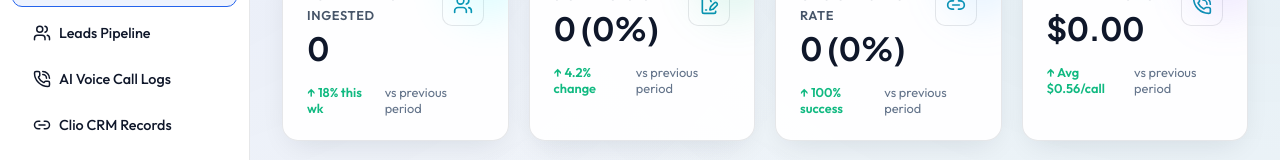
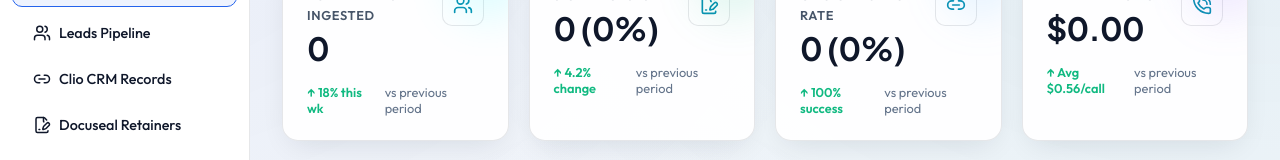
Before and after one commit to alihamzasultan/Pi-Agent, a React (Vite) app: page / in a window 1280 px wide. Shown: the part 143-303 px from the top of the page. Built offline with nearby package versions, Linux system fonts and the light colour scheme; no server answers; the database is empty.

Commit message:
Update App.tsx

```diff
--- a/src/App.tsx
+++ b/src/App.tsx
@@ -263,7 +263,7 @@ export const App: React.FC = () => {
   const navItems = [
     { id: "dashboard", label: "Dashboard Hub", icon: <LayoutDashboard size={18} /> },
     { id: "cases",     label: "Leads Pipeline", icon: <Users size={18} /> },
-    { id: "calls",     label: "AI Voice Call Logs", icon: <PhoneCall size={18} /> },
+    // { id: "calls",     label: "AI Voice Call Logs", icon: <PhoneCall size={18} /> },
     { id: "clio",      label: "Clio CRM Records", icon: <Link2 size={18} /> },
     { id: "docuseal",  label: "Docuseal Retainers", icon: <FileSignature size={18} /> },
   ] as const;
```
